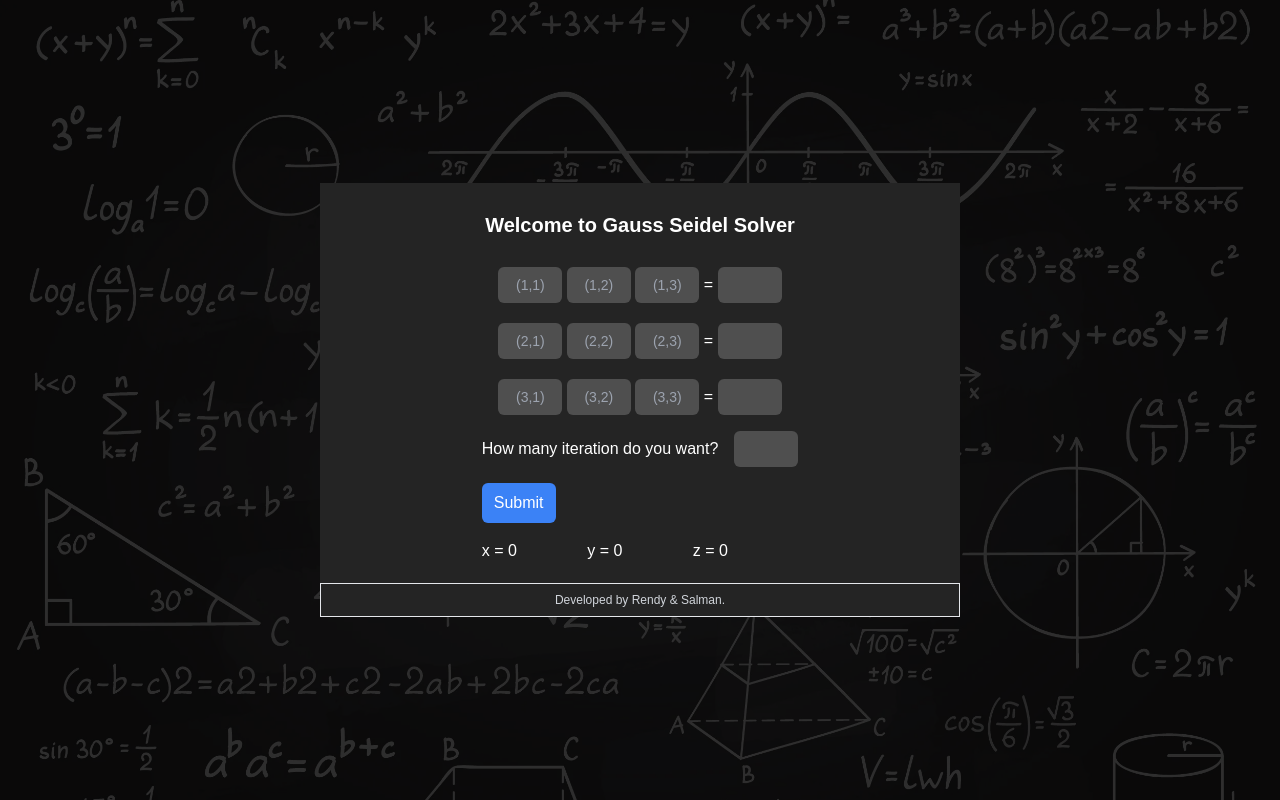
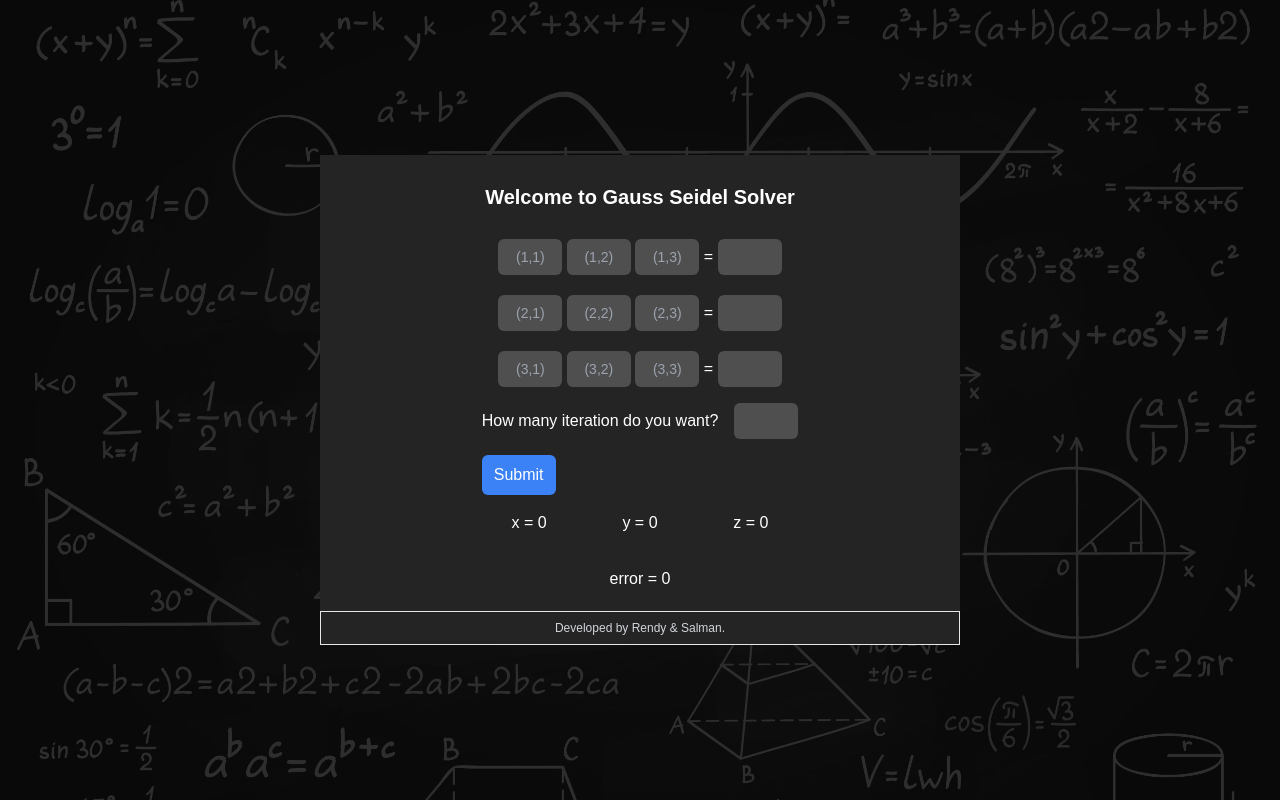
Before and after one commit to rendyelang/gauss-seidel-solver, a PHP site: page / in a window 1280 px wide. Run offline with PHP 8.4, Linux system fonts and the light colour scheme.

Commit message:
added error calculation

```diff
--- a/index.php
+++ b/index.php
@@ -10,12 +10,24 @@ if (isset($_POST['rw11']) && isset($_POST['rw12']) && isset($_POST['rw13']) && i
         $x = 0;
         $y = 0;
         $z = 0;
+        $error_x = 0;
+        $error_y = 0;
+        $error_z = 0;
         for ($i=0; $i < $iteration; $i++) {
+            $x0 = $x;
             $x = ($eq1[3] - ($eq1[1] * $y) - ($eq1[2] * $z)) / $eq1[0];
+            $error_x = abs($x - $x0);
+
+            $y0 = $y;
             $y = ($eq2[3] - ($eq2[0] * $x) - ($eq2[2] * $z)) / $eq2[1];
+            $error_y = abs($y - $y0);
+
+            $z0 = $z;
             $z = ($eq3[3] - ($eq3[0] * $x) - ($eq3[1] * $y)) / $eq3[2];
+            $error_z = abs($z - $z0);
         }
-        return array($x, $y, $z);
+        $max_error = max($error_x, $error_y, $error_z);
+        return array($x, $y, $z, $max_error);
     }
 
     $result = gaussSeidel($equation1, $equation2, $equation3, $iteration);
@@ -23,6 +35,7 @@ if (isset($_POST['rw11']) && isset($_POST['rw12']) && isset($_POST['rw13']) && i
     $resX = $result[0];
     $resY = $result[1];
     $resZ = $result[2];
+    $error = $result[3];
 
     // $unComplete = false;
 
@@ -105,10 +118,11 @@ if (isset($_POST['rw11']) && isset($_POST['rw12']) && isset($_POST['rw13']) && i
                                 </div>
                             <?php endif; ?>
 
-                            <div class="grid grid-cols-3 mt-4">
-                                <p>x = <?php echo isset($resX) ? round($resX, 5) : 0; ?></p>
-                                <p>y = <?php echo isset($resY) ? round($resY, 5) : 0; ?></p>
-                                <p>z = <?php echo isset($resZ) ? round($resZ, 5) : 0; ?></p>
+                            <div class="grid grid-cols-3 grid-rows-2 gap-4 mt-4">
+                                <p class="w-full text-center text-sm lg:text-base">x = <?php echo isset($resX) ? round($resX, 5) : 0; ?></p>
+                                <p class="w-full text-center text-sm lg:text-base">y = <?php echo isset($resY) ? round($resY, 5) : 0; ?></p>
+                                <p class="w-full text-center text-sm lg:text-base">z = <?php echo isset($resZ) ? round($resZ, 5) : 0; ?></p>
+                                <p style="grid-column: span 3; margin-top: 8px;" class="w-full text-center text-sm lg:text-base">error = <?php echo isset($error) ? round($error, 5) : 0; ?></p>
                             </div>
                         </div>
                     </div>
--- a/output.css
+++ b/output.css
@@ -620,12 +628,24 @@ video {
   width: 100vw;
 }
 
+.w-full {
+  width: 100%;
+}
+
+.grid-cols-4 {
+  grid-template-columns: repeat(4, minmax(0, 1fr));
+}
+
 .grid-cols-3 {
   grid-template-columns: repeat(3, minmax(0, 1fr));
 }
 
 .grid-rows-3 {
   grid-template-rows: repeat(3, minmax(0, 1fr));
+}
+
+.grid-rows-2 {
+  grid-template-rows: repeat(2, minmax(0, 1fr));
 }
 
 .items-center {
@@ -638,6 +658,10 @@ video {
 
 .justify-items-center {
   justify-items: center;
+}
+
+.gap-4 {
+  gap: 1rem;
 }
 
 .gap-y-4 {
```
Also changed, not shown: other parts of output.css (+20 -33 lines).
